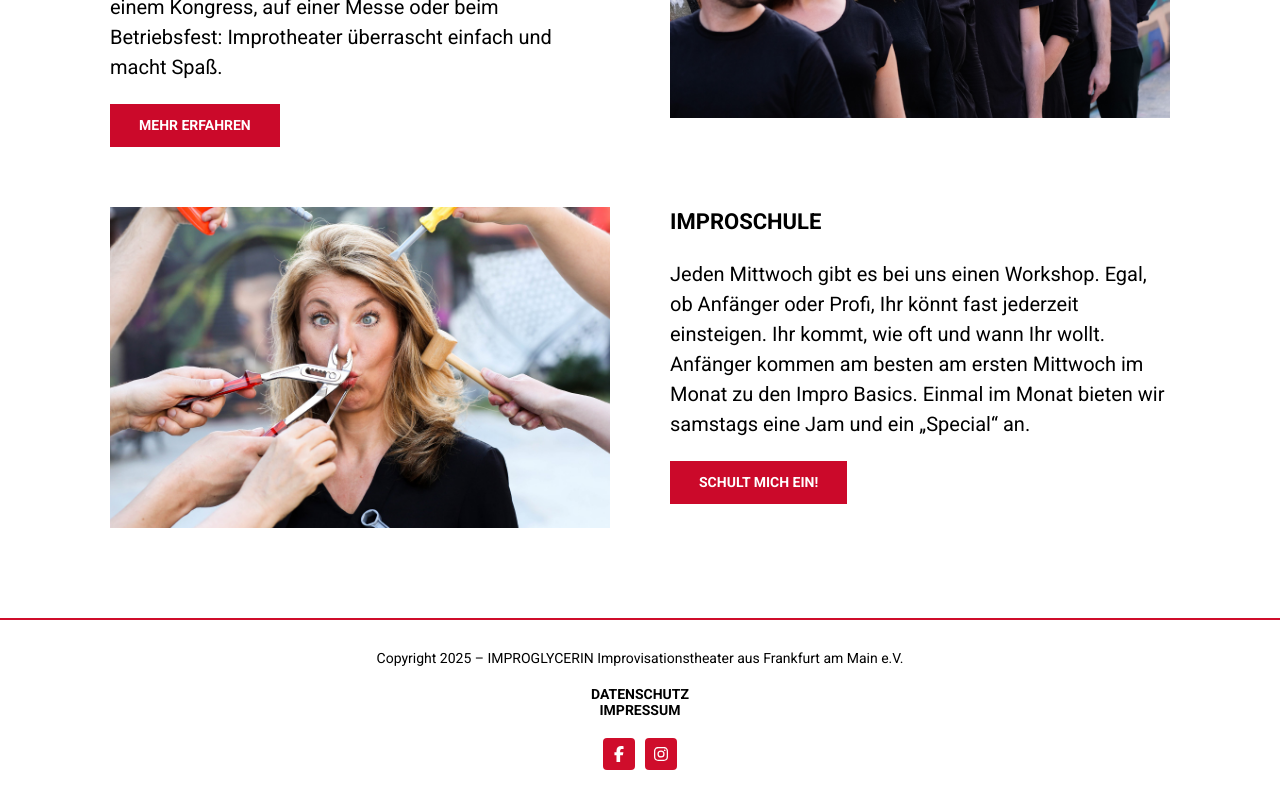
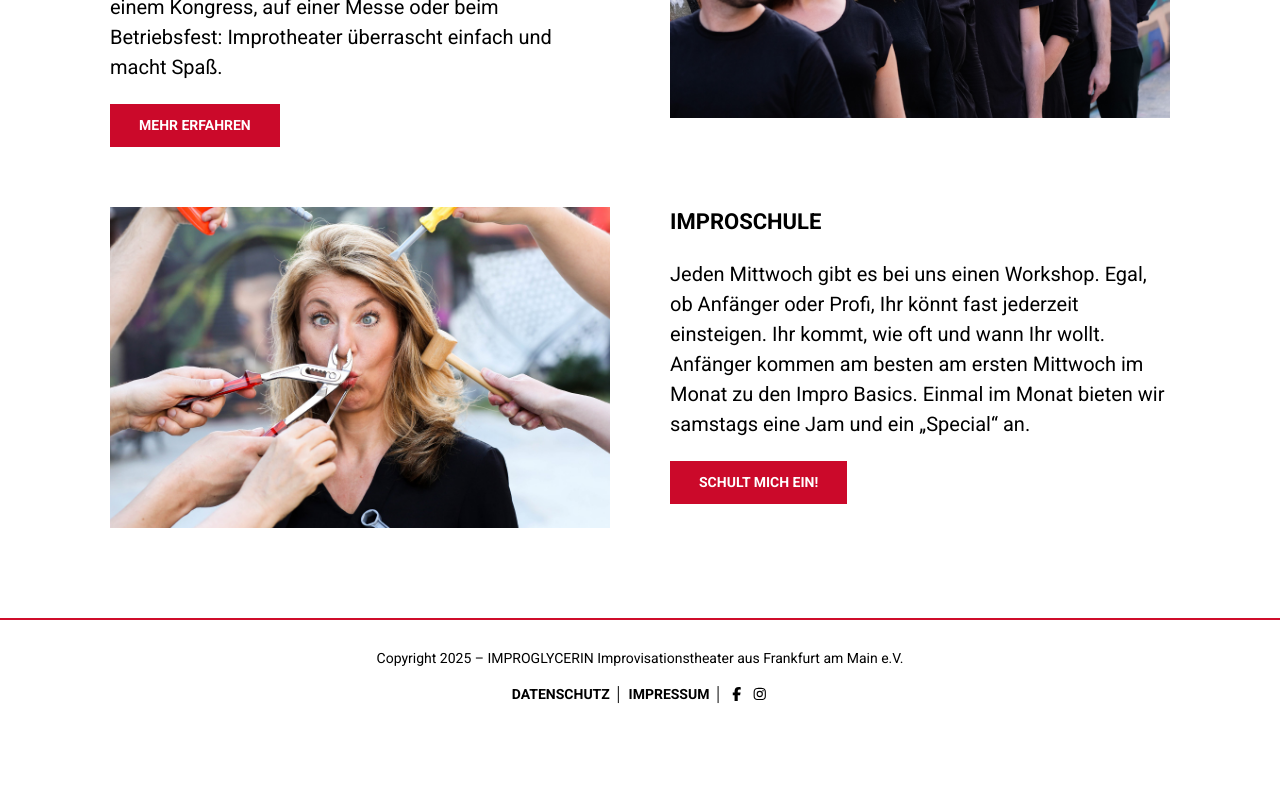
Before and after one commit to Birdy2014/improglycerin.de, a Next.js app: page / in a window 1280 px wide. Shown: the part 2367-3167 px from the top of the page. After the commit the page ends 3099 px from the top, so only its background shows below. Built offline with nearby package versions, Linux system fonts and the light colour scheme.

Commit message:
Make footer more compact

```diff
--- a/app/_components/Footer.module.css
+++ b/app/_components/Footer.module.css
@@ -23,10 +23,11 @@
   gap: 20px;
 }
 
-.links-legal {
+.links {
   display: flex;
-  flex-direction: column;
+  flex-direction: row;
   align-items: center;
+  gap: 5px;
 
   font-weight: bold;
 
@@ -34,22 +35,3 @@
     color: var(--color-accent);
   }
 }
-
-.links-social {
-  display: flex;
-  flex-direction: row;
-  gap: 10px;
-
-  & a {
-    background-color: var(--color-accent);
-    color: white;
-    border-radius: 4px;
-    padding: 8px;
-
-    & svg {
-      display: block;
-      width: 16px;
-      height: 16px;
-    }
-  }
-}
--- a/app/_components/Footer.tsx
+++ b/app/_components/Footer.tsx
@@ -13,11 +13,11 @@ export default function Footer() {
             Copyright 2025 – IMPROGLYCERIN Improvisationstheater aus Frankfurt
             am Main e.V.
           </div>
-          <div className={styles["links-legal"]}>
+          <div className={styles.links}>
             <Link href="/datenschutz">DATENSCHUTZ</Link>
+            <span>│</span>
             <Link href="/impressum">IMPRESSUM</Link>
-          </div>
-          <div className={styles["links-social"]}>
+            <span>│</span>
             <Link
               href="https://www.facebook.com/improglycerin"
               title="Facebook"
```
